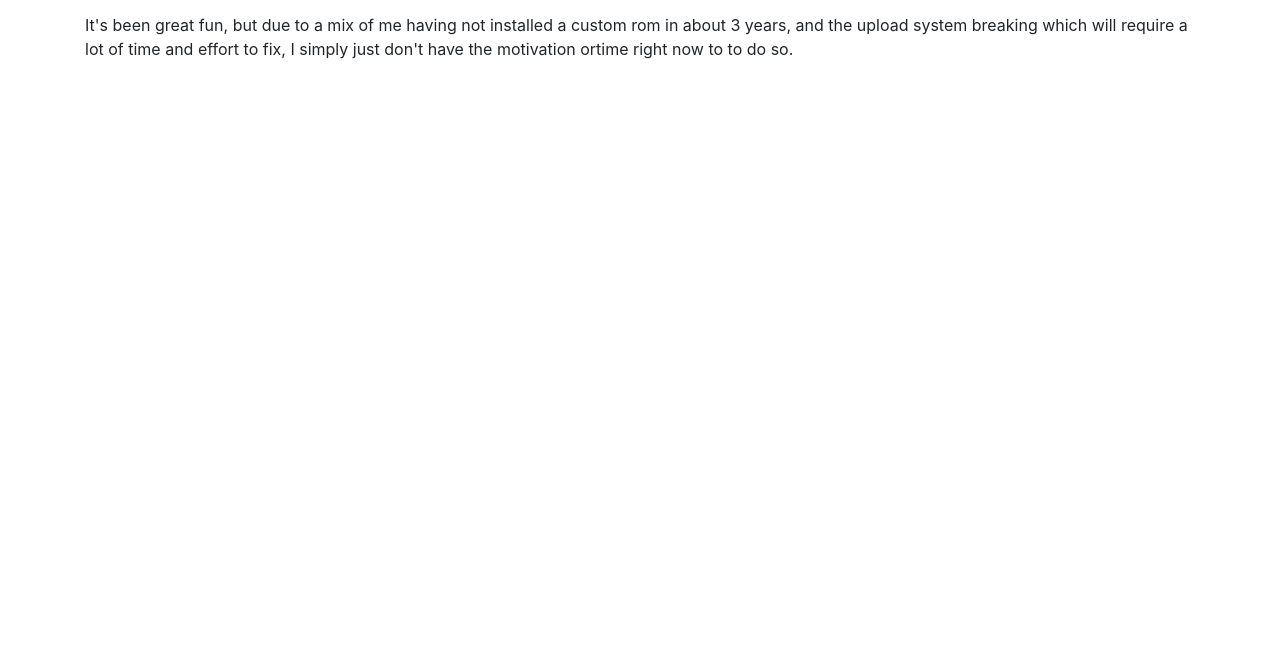
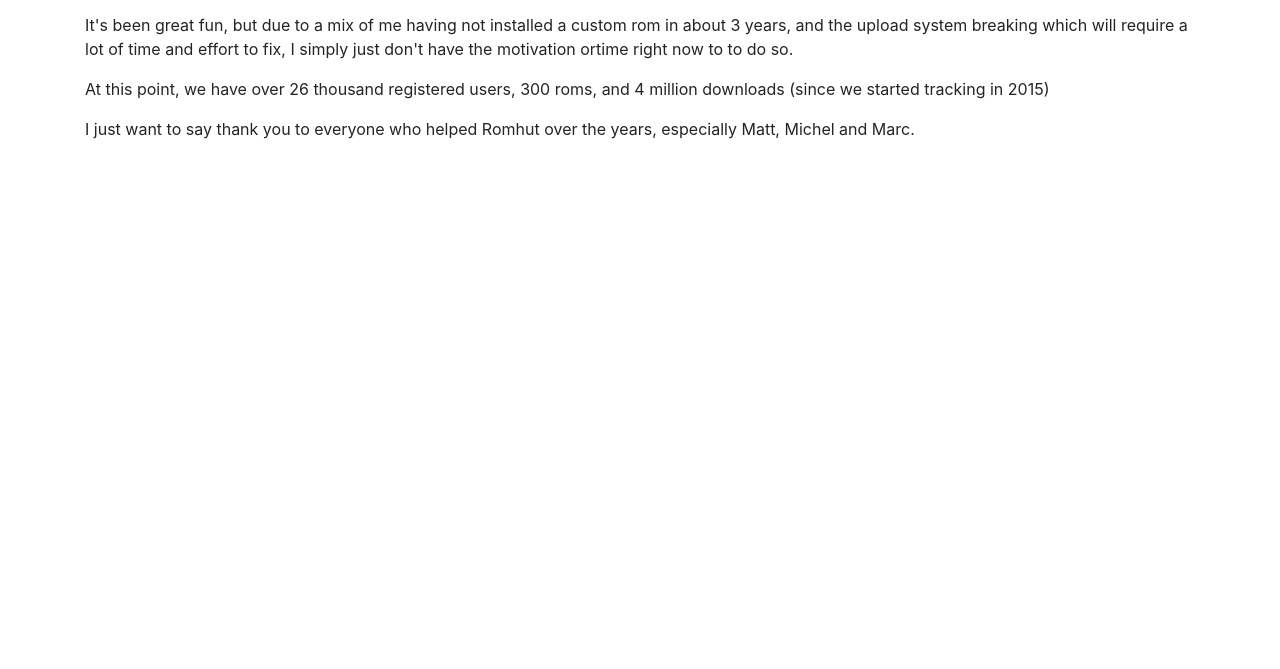
Before and after one commit to romhut/romhut.com, a plain HTML site: page index.html in a window 1280 px wide. Shown: the part 131-800 px from the top of the page. Drawn offline with nearby package versions, Linux system fonts and the light colour scheme.

Commit message:
Update index.html

```diff
--- a/index.html
+++ b/index.html
@@ -18,6 +18,8 @@
       <h1 class="mt-5">Romhut has shut down</h1>
       <p>Romhut has been running for over 6 years now, however i have taken the decision to shut it down.</p>
       <p>It's been great fun, but due to a mix of me having not installed a custom rom in about 3 years, and the upload system breaking which will require a lot of time and effort to fix, I simply just don't have the motivation ortime right now to to do so.</p>
+      <p>At this point, we have over 26 thousand registered users, 300 roms, and 4 million downloads (since we started tracking in 2015)</p>
+      <p>I just want to say thank you to everyone who helped Romhut over the years, especially Matt, Michel and Marc.</p>
     </main>
   </body>
 </html>
```
